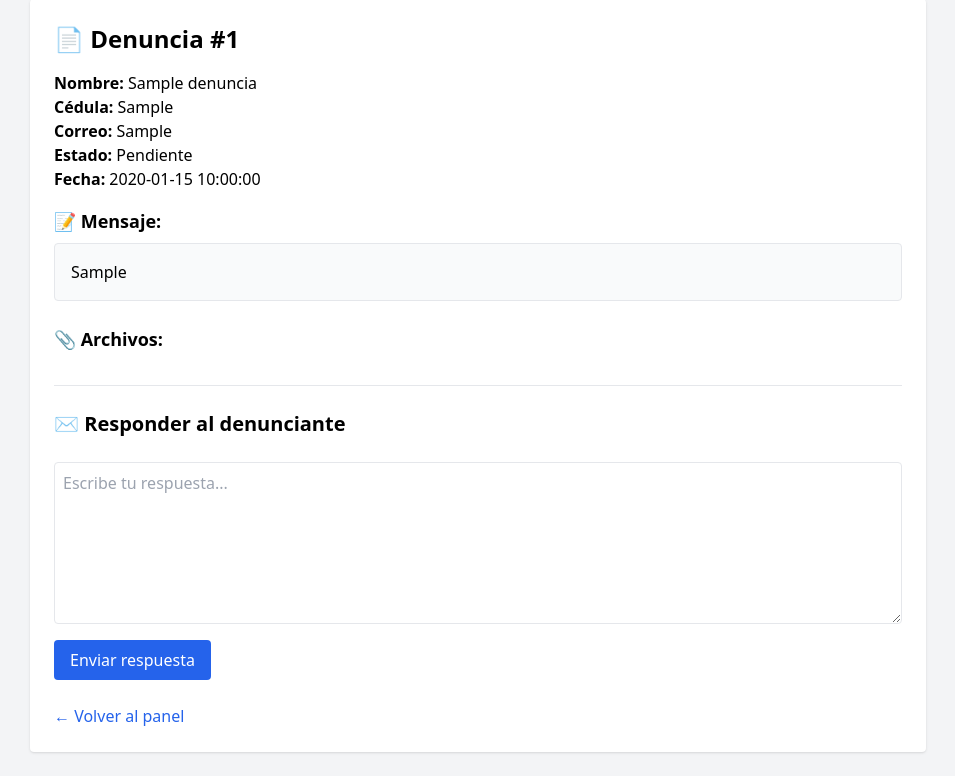
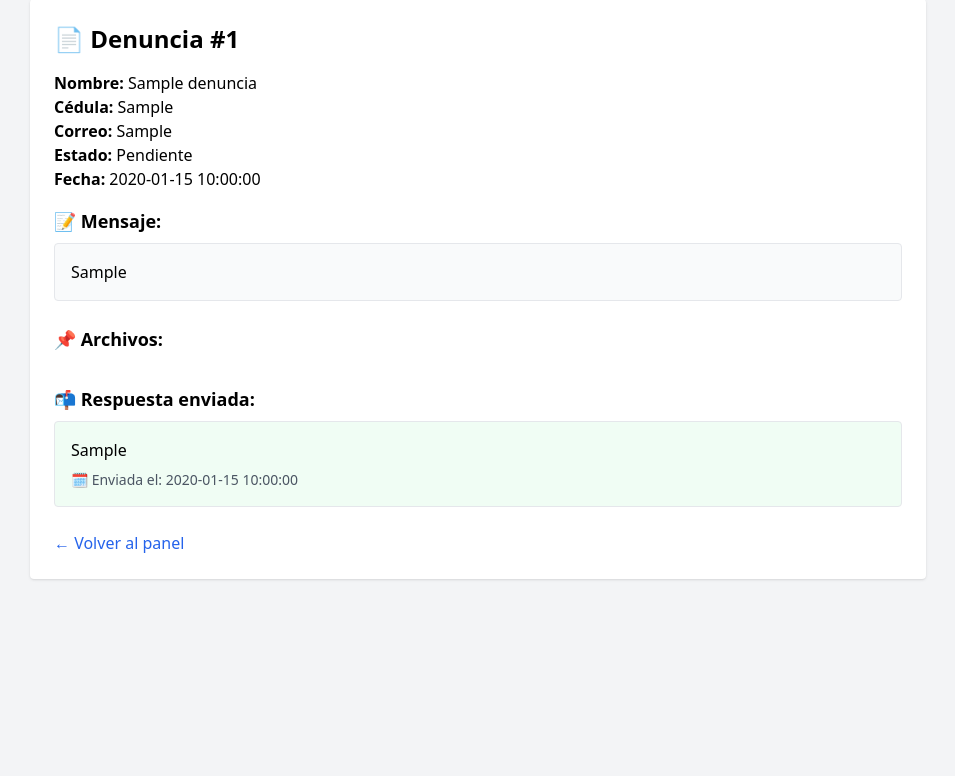
Before and after one commit to innovacionfyc/denuncias, a PHP site: page /admin/ver_denuncia.php?id=1 in a window 1280 px wide. Shown: the part 49-825 px from the top of the page, without its empty margins (162-1117 px from the left). After the commit the page ends 629 px from the top, so only its background shows below. Run offline with PHP 8.4, Linux system fonts and the light colour scheme; the visitor is signed in with stand-in values (Sample User, id 1); tables that the repository leaves empty or names only in its code hold one stand-in row (values such as "Sample post"); some libraries are stand-ins or nearby versions.

Commit message:
Actualizacion modulo ver_denuncia para que muestre las respuestas del administrador

```diff
--- a/admin/ver_denuncia.php
+++ b/admin/ver_denuncia.php
@@ -31,6 +31,14 @@
 $stmt2->bind_param("i", $id);
 $stmt2->execute();
 $archivos = $stmt2->get_result();
+
+// 3. Obtener respuesta (si existe)
+$sqlRespuesta = "SELECT * FROM respuestas WHERE id_denuncia = ? ORDER BY fecha_respuesta DESC LIMIT 1";
+$stmt3 = $conn->prepare($sqlRespuesta);
+$stmt3->bind_param("i", $id);
+$stmt3->execute();
+$respuestaResultado = $stmt3->get_result();
+$respuesta = $respuestaResultado->fetch_assoc();
 ?>
 
 <!DOCTYPE html>
@@ -56,7 +64,7 @@
         </div>
 
         <div class="mt-6">
-            <h2 class="text-lg font-semibold mb-2">📎 Archivos:</h2>
+            <h2 class="text-lg font-semibold mb-2">📌 Archivos:</h2>
             <div class="grid grid-cols-2 gap-4">
                 <?php while ($archivo = $archivos->fetch_assoc()): ?>
                     <?php if ($archivo['tipo'] === 'foto'): ?>
@@ -71,6 +79,15 @@
             </div>
         </div>
 
+        <?php if ($respuesta): ?>
+            <div class="mt-6">
+                <h2 class="text-lg font-semibold mb-2">📬 Respuesta enviada:</h2>
+                <div class="border p-4 bg-green-50 rounded">
+                    <?php echo nl2br(htmlspecialchars($respuesta['mensaje'])); ?>
+                    <p class="mt-2 text-sm text-gray-600">🗓 Enviada el: <?php echo $respuesta['fecha_respuesta']; ?></p>
+                </div>
+            </div>
+        <?php else: ?>
             <hr class="my-6">
 
             <h2 class="text-xl font-semibold mb-2">✉️ Responder al denunciante</h2>
@@ -86,6 +103,7 @@
                     Enviar respuesta
                 </button>
             </form>
+        <?php endif; ?>
 
         <div class="mt-6">
             <a href="dashboard.php" class="text-blue-600 hover:underline">← Volver al panel</a>
```
Lines whose indentation alone changed are shown as unchanged.
